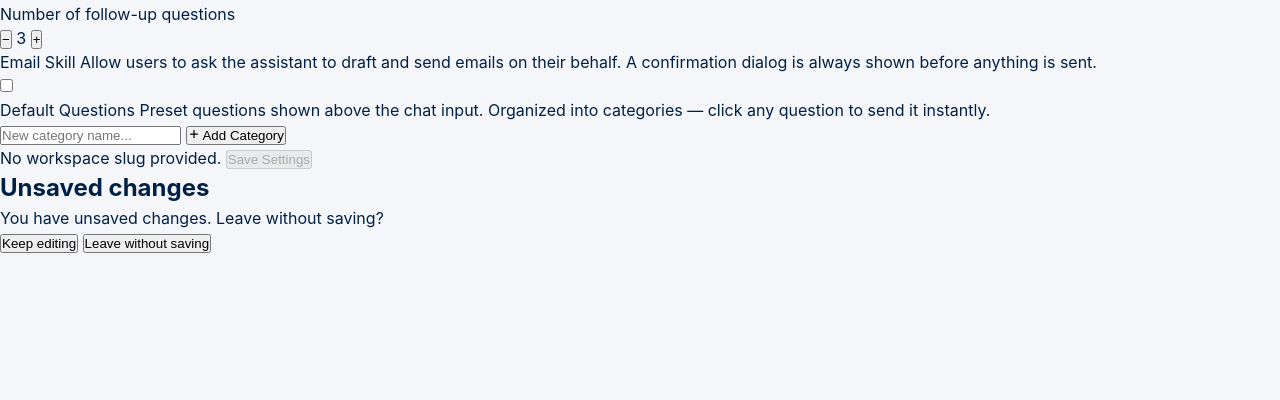
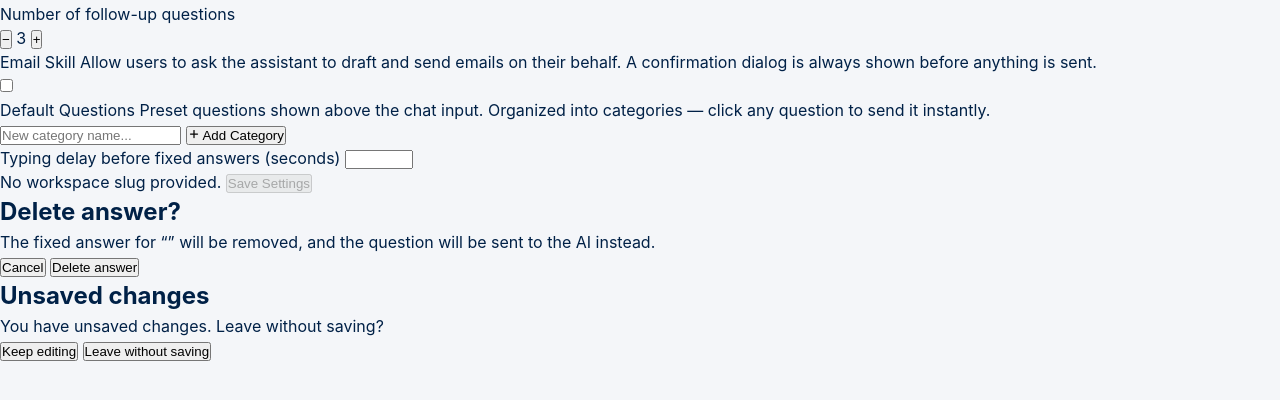
Before and after one commit to ZacharyLerner/infochat, a Python web app: template uploader/templates/settings.html in a window 1280 px wide. Shown: the part 262-662 px from the top of the page. Run offline with Jinja, Linux system fonts and the light colour scheme; the template is opened without the code that fills it, so the values that code supplies are empty.

Commit message:
Let default questions carry a fixed answer, shown after a workspace-wide typing delay without calling the LLM.

```diff
--- a/universal-chat/static/js/settings.js
+++ b/universal-chat/static/js/settings.js
@@ -50,6 +50,7 @@
 const wsNameInput      = document.getElementById("workspace-name-input");
 const slugDisplay      = document.getElementById("settings-slug-display");
 const welcomeTextInput = document.getElementById("welcome-text-input");
+const cannedDelayInput = document.getElementById("canned-delay-input");
 const backBtn          = document.getElementById("back-btn");
 const modal            = document.getElementById("unsaved-modal");
 const modalStayBtn     = document.getElementById("modal-stay-btn");
@@ -70,8 +71,13 @@
     followup_enabled: enabledCheckbox.checked,
     followup_count: currentCount,
     email_enabled: emailCheckbox.checked,
+    canned_delay_seconds: cannedDelaySeconds(),
     default_questions: currentCategories,
   });
+}
+
+function cannedDelaySeconds() {
+  return Math.min(30, Math.max(0, Number(cannedDelayInput.value) || 0));
 }
 
 function isDirty() {
@@ -103,6 +109,7 @@
   decrementBtn.disabled = !ws.followup_enabled || currentCount <= MIN_COUNT;
   incrementBtn.disabled = !ws.followup_enabled || currentCount >= MAX_COUNT;
   emailCheckbox.checked = ws.email_enabled || false;
+  cannedDelayInput.value = ws.canned_delay_seconds ?? 1;
   currentCategories = JSON.parse(JSON.stringify(ws.default_questions || []));
   renderAllCategories();
   markClean();
@@ -302,9 +309,13 @@
   return block;
 }
 
+// A question is a plain string (asks the LLM) or { question, answer } (canned answer)
 function buildQuestionRow(question, catIdx, qIdx) {
+  const canned = typeof question === "string" ? null : question;
+  const wrap = document.createElement("div");
   const row = document.createElement("div");
   row.className = "dq-question-row";
+  wrap.appendChild(row);
 
   const dragHandle = document.createElement("span");
   dragHandle.className = "dq-drag-handle";
@@ -314,10 +325,22 @@
   const qEditInput = document.createElement("input");
   qEditInput.type = "text";
   qEditInput.className = "dq-text-input dq-question-edit-input";
-  qEditInput.value = question;
+  qEditInput.value = canned ? canned.question : question;
   qEditInput.maxLength = 120;
   qEditInput.addEventListener("input", (e) => {
-    currentCategories[catIdx].questions[qIdx] = e.target.value;
+    if (canned) canned.question = e.target.value;
+    else currentCategories[catIdx].questions[qIdx] = e.target.value;
+  });
+
+  const addAnswerBtn = document.createElement("button");
+  addAnswerBtn.className = "dq-add-question-btn";
+  addAnswerBtn.title = "Reply with a fixed answer instead of asking the AI";
+  addAnswerBtn.innerHTML = `${PLUS_ICON} Add answer`;
+  addAnswerBtn.addEventListener("click", () => {
+    const obj = { question: qEditInput.value, answer: "" };
+    currentCategories[catIdx].questions[qIdx] = obj;
+    answerDrafts.set(obj, "");
+    renderAllCategories();
   });
 
   const removeBtn = document.createElement("button");
@@ -331,9 +354,145 @@
 
   row.appendChild(dragHandle);
   row.appendChild(qEditInput);
+  if (!canned) row.appendChild(addAnswerBtn);
   row.appendChild(removeBtn);
-  return row;
+
+  if (canned) wrap.appendChild(answerDrafts.has(canned) ? buildAnswerEditor(canned, catIdx, qIdx) : buildAnswerCard(canned, catIdx, qIdx));
+  return wrap;
 }
+
+// Open answer editors, keyed by the question object; the draft only reaches the data on Save
+const answerDrafts = new WeakMap();
+const PLUS_ICON = `<svg width="11" height="11" viewBox="0 0 24 24" fill="none" stroke="currentColor" stroke-width="2.5" stroke-linecap="round" stroke-linejoin="round"><line x1="12" y1="5" x2="12" y2="19"/><line x1="5" y1="12" x2="19" y2="12"/></svg>`;
+
+function revertToQuestion(canned, catIdx, qIdx) {
+  currentCategories[catIdx].questions[qIdx] = canned.question;
+  answerDrafts.delete(canned);
+  renderAllCategories();
+}
+
+function buildAnswerEditor(canned, catIdx, qIdx) {
+  const panel = document.createElement("div");
+  panel.className = "dq-answer-panel";
+
+  const answerInput = document.createElement("textarea");
+  answerInput.className = "dq-answer-input";
+  answerInput.placeholder = "Answer shown when this question is clicked (Markdown supported)";
+  answerInput.maxLength = 4000;
+  answerInput.rows = 4;
+  answerInput.value = answerDrafts.get(canned);
+
+  const actions = document.createElement("div");
+  actions.className = "dq-answer-actions";
+
+  const cancelBtn = document.createElement("button");
+  cancelBtn.className = "dq-answer-btn";
+  cancelBtn.textContent = "Cancel";
+  cancelBtn.addEventListener("click", () => {
+    if (!canned.answer) return revertToQuestion(canned, catIdx, qIdx);
+    answerDrafts.delete(canned);
+    renderAllCategories();
+  });
+
+  const saveAnswerBtn = document.createElement("button");
+  saveAnswerBtn.className = "dq-answer-btn dq-answer-btn-primary";
+  saveAnswerBtn.textContent = "Save answer";
+  const syncSave = () => { saveAnswerBtn.disabled = answerInput.value.trim() === ""; };
+  syncSave();
+  const doSave = () => {
+    if (saveAnswerBtn.disabled) return;
+    canned.answer = answerInput.value.trim();
+    answerDrafts.delete(canned);
+    renderAllCategories();
+  };
+  answerInput.addEventListener("input", () => { answerDrafts.set(canned, answerInput.value); syncSave(); });
+  answerInput.addEventListener("keydown", (e) => {
+    if (e.key === "Enter" && (e.metaKey || e.ctrlKey)) { e.preventDefault(); doSave(); }
+  });
+  saveAnswerBtn.addEventListener("click", doSave);
+
+  actions.appendChild(cancelBtn);
+  actions.appendChild(saveAnswerBtn);
+  panel.appendChild(answerInput);
+  panel.appendChild(actions);
+  requestAnimationFrame(() => answerInput.focus());
+  return panel;
+}
+
+function buildAnswerCard(canned, catIdx, qIdx) {
+  const card = document.createElement("div");
+  card.className = "dq-answer-card";
+
+  const label = document.createElement("span");
+  label.className = "dq-answer-label";
+  label.textContent = "Fixed answer";
+
+  // Rendered the way the chat page shows it
+  const text = document.createElement("div");
+  text.className = "dq-answer-text";
+  text.innerHTML = marked.parse(canned.answer);
+
+  const editBtn = document.createElement("button");
+  editBtn.className = "dq-answer-icon-btn";
+  editBtn.title = "Edit answer";
+  editBtn.setAttribute("aria-label", "Edit answer");
+  editBtn.innerHTML = `<svg width="12" height="12" viewBox="0 0 24 24" fill="none" stroke="currentColor" stroke-width="2.2" stroke-linecap="round" stroke-linejoin="round"><path d="M12 20h9"/><path d="M16.5 3.5a2.1 2.1 0 0 1 3 3L7 19l-4 1 1-4z"/></svg>`;
+  editBtn.addEventListener("click", () => {
+    answerDrafts.set(canned, canned.answer);
+    renderAllCategories();
+  });
+
+  const deleteBtn = document.createElement("button");
+  deleteBtn.className = "dq-delete-btn";
+  deleteBtn.title = "Delete answer";
+  deleteBtn.setAttribute("aria-label", "Delete answer");
+  deleteBtn.innerHTML = `<svg width="12" height="12" viewBox="0 0 24 24" fill="none" stroke="currentColor" stroke-width="2.2" stroke-linecap="round" stroke-linejoin="round"><polyline points="3 6 5 6 21 6"/><path d="M19 6l-1 14a2 2 0 0 1-2 2H8a2 2 0 0 1-2-2L5 6"/><path d="M9 6V4a1 1 0 0 1 1-1h4a1 1 0 0 1 1 1v2"/></svg>`;
+  deleteBtn.addEventListener("click", () => {
+    confirmDeleteAnswer(canned.question, () => revertToQuestion(canned, catIdx, qIdx));
+  });
+
+  const head = document.createElement("div");
+  head.className = "dq-answer-card-head";
+  head.appendChild(label);
+  head.appendChild(editBtn);
+  head.appendChild(deleteBtn);
+
+  card.appendChild(head);
+  card.appendChild(text);
+  return card;
+}
+
+// ---- Delete-answer confirmation ----
+const deleteAnswerModal = document.getElementById("delete-answer-modal");
+const deleteAnswerName  = document.getElementById("delete-answer-question");
+let _onConfirmDeleteAnswer = null;
+
+function confirmDeleteAnswer(question, onConfirm) {
+  _onConfirmDeleteAnswer = onConfirm;
+  deleteAnswerName.textContent = question;
+  deleteAnswerModal.setAttribute("aria-hidden", "false");
+  deleteAnswerModal.classList.add("modal-visible");
+  document.getElementById("delete-answer-cancel-btn").focus();
+}
+
+function hideDeleteAnswerModal() {
+  _onConfirmDeleteAnswer = null;
+  deleteAnswerModal.setAttribute("aria-hidden", "true");
+  deleteAnswerModal.classList.remove("modal-visible");
+}
+
+document.getElementById("delete-answer-cancel-btn").addEventListener("click", hideDeleteAnswerModal);
+document.getElementById("delete-answer-confirm-btn").addEventListener("click", () => {
+  const onConfirm = _onConfirmDeleteAnswer;
+  hideDeleteAnswerModal();
+  onConfirm?.();
+});
+deleteAnswerModal.addEventListener("click", (e) => {
+  if (e.target === deleteAnswerModal) hideDeleteAnswerModal();
+});
+document.addEventListener("keydown", (e) => {
+  if (e.key === "Escape" && deleteAnswerModal.classList.contains("modal-visible")) hideDeleteAnswerModal();
+});
 
 // ---- Add category ----
 const doAddCategory = () => {
@@ -357,7 +516,15 @@
     .filter(cat => cat.category.trim() !== "")
     .map(cat => ({
       category: cat.category.trim(),
-      questions: cat.questions.filter(q => q.trim() !== "").map(q => q.trim()),
+      questions: cat.questions
+        .map(q => {
+          if (typeof q === "string") return q.trim();
+          const question = q.question.trim();
+          const answer = q.answer.trim();
+          // An empty answer falls back to a normal LLM question
+          return answer ? { question, answer } : question;
+        })
+        .filter(q => (typeof q === "string" ? q : q.question) !== ""),
     }));
 
   const payload = {
@@ -366,6 +533,7 @@
     followup_enabled: enabledCheckbox.checked,
     followup_count: currentCount,
     email_enabled: emailCheckbox.checked,
+    canned_delay_seconds: cannedDelaySeconds(),
     default_questions: cleanedCategories,
   };
 
--- a/universal-chat/templates/home.html
+++ b/universal-chat/templates/home.html
@@ -4,7 +4,7 @@
   <meta charset="UTF-8" />
   <meta name="viewport" content="width=device-width, initial-scale=1.0" />
   <title>{{ name }}</title>
-  <link rel="stylesheet" href="{{ request.scope.root_path }}/static/css/main.css?v=2" />
+  <link rel="stylesheet" href="{{ request.scope.root_path }}/static/css/main.css?v=3" />
   <script src="https://cdn.jsdelivr.net/npm/marked/marked.min.js"></script>
 </head>
 <body>
@@ -199,7 +199,7 @@
       }
     })();
   </script>
-  <script src="{{ request.scope.root_path }}/static/js/utils.js?v=6"></script>
+  <script src="{{ request.scope.root_path }}/static/js/utils.js?v=7"></script>
 
 </body>
 </html>
--- a/universal-chat/templates/settings.html
+++ b/universal-chat/templates/settings.html
@@ -4,7 +4,7 @@
   <meta charset="UTF-8" />
   <meta name="viewport" content="width=device-width, initial-scale=1.0" />
   <title>Settings</title>
-  <link rel="stylesheet" href="{{ request.scope.root_path }}/static/css/main.css" />
+  <link rel="stylesheet" href="{{ request.scope.root_path }}/static/css/main.css?v=3" />
 </head>
 <body>
 
@@ -137,6 +137,11 @@
             </button>
           </div>
 
+          <label class="dq-answer-delay dq-global-delay">
+            Typing delay before fixed answers (seconds)
+            <input type="number" id="canned-delay-input" class="dq-text-input" min="0" max="30" step="0.5" />
+          </label>
+
         </div>
 
       </div>
@@ -150,6 +155,17 @@
   </div>
 
   <!-- ========== Unsaved Changes Modal ========== -->
+  <div id="delete-answer-modal" class="modal-backdrop" aria-hidden="true">
+    <div class="modal-box" role="dialog" aria-modal="true" aria-labelledby="delete-answer-title">
+      <h2 class="modal-title" id="delete-answer-title">Delete answer?</h2>
+      <p class="modal-body">The fixed answer for “<span id="delete-answer-question"></span>” will be removed, and the question will be sent to the AI instead.</p>
+      <div class="modal-actions">
+        <button class="modal-btn modal-btn-secondary" id="delete-answer-cancel-btn">Cancel</button>
+        <button class="modal-btn modal-btn-danger" id="delete-answer-confirm-btn">Delete answer</button>
+      </div>
+    </div>
+  </div>
+
   <div id="unsaved-modal" class="modal-backdrop" aria-hidden="true">
     <div class="modal-box" role="dialog" aria-modal="true" aria-labelledby="modal-title">
       <h2 class="modal-title" id="modal-title">Unsaved changes</h2>
@@ -165,7 +181,8 @@
     const BASE = "{{ request.scope.root_path }}";
     const WORKSPACE_SLUG = "{{ slug }}";
   </script>
-  <script src="{{ request.scope.root_path }}/static/js/settings.js"></script>
+  <script src="https://cdn.jsdelivr.net/npm/marked/marked.min.js"></script>
+  <script src="{{ request.scope.root_path }}/static/js/settings.js?v=2"></script>
 
 </body>
 </html>
```
Also changed, not shown: universal-chat/schemas.py (+12 -1 lines), universal-chat/static/css/main.css (+167 -0 lines), universal-chat/static/js/embed.js (+10 -3 lines), universal-chat/static/js/utils.js (+12 -3 lines), universal-chat/tests/test_api_workspaces.py (+16 -0 lines).
